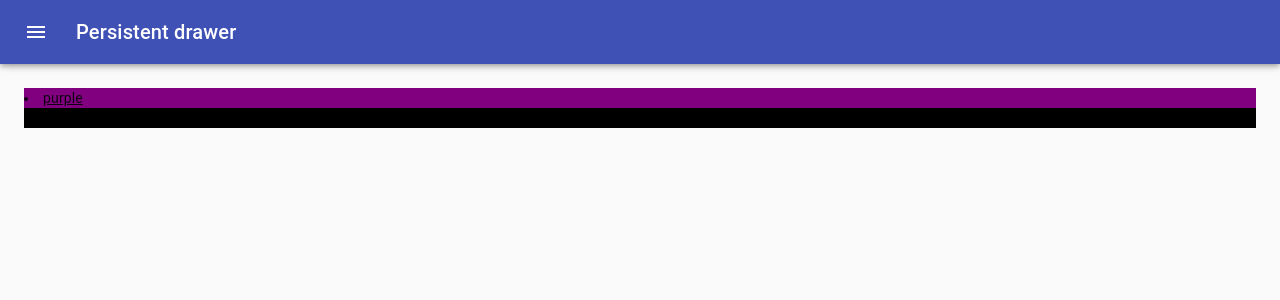
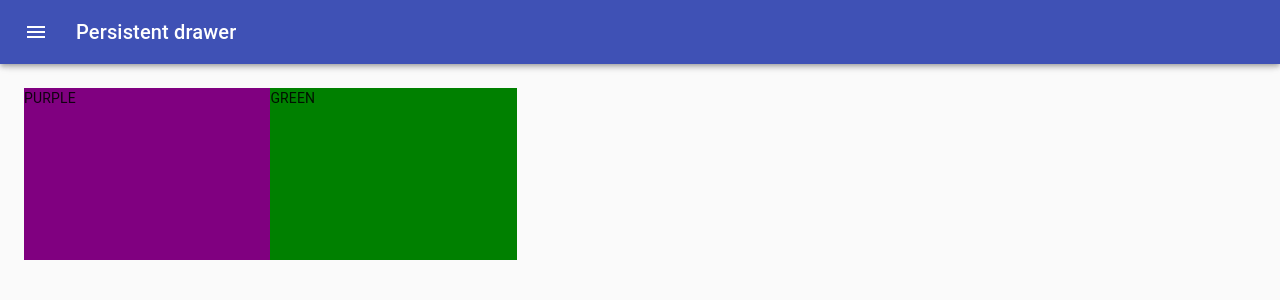
Before and after one commit to SpyrosGeo/AllTheColors, a React (Create React App) app: page /palette/new in a window 1280 px wide. Shown: the top 300 px of the page. Built offline with nearby package versions, Linux system fonts and the light colour scheme; a web font is replaced by a local one.

Commit message:
added draggablecolorbox

```diff
--- /dev/null
+++ b/src/DraggableColorBox.js
@@ -0,0 +1,31 @@
+import React from 'react'
+import { withStyles } from '@material-ui/core'
+
+const styles = {
+        root:{
+            width: '20%',
+            height:  '25%',
+            margin: '0 auto',
+            display: 'inline-block',
+            position: 'relative',
+            cursor: 'pointer',
+            textTransform: 'uppercase',
+            marginBottom: '-3.7px',
+
+    }
+}
+
+  function DraggableColorBox(props){
+      const { classes } = props;
+    return(
+        <div
+            className={classes.root}
+            style={{backgroundColor:props.color}}>
+                {props.color}
+        </div>
+    )
+
+
+}
+
+export default withStyles(styles)(DraggableColorBox);
--- a/src/NewPaletteForm.js
+++ b/src/NewPaletteForm.js
@@ -14,6 +14,7 @@
 import ChevronRightIcon from '@material-ui/icons/ChevronRight';
 import { ChromePicker } from 'react-color';
 import { Button } from '@material-ui/core';
+import DraggableColorBox from './DraggableColorBox';
 // import ListItem from '@material-ui/core/ListItem';
 // import ListItemIcon from '@material-ui/core/ListItemIcon';
 // import ListItemText from '@material-ui/core/ListItemText';
@@ -62,6 +63,7 @@
     },
     content: {
         flexGrow: 1,
+        height:"calc(100vh - 64px)",
         padding: theme.spacing(3),
         transition: theme.transitions.create('margin', {
             easing: theme.transitions.easing.sharp,
@@ -83,7 +85,7 @@
     const theme = useTheme();
     const[open, setOpen] = React.useState(false);
     const[curColor, setCurColor] = React.useState("teal");
-    const[colors, setColors] = React.useState(["purple","black"]);
+    const[colors, setColors] = React.useState(["purple","green"]);
 
     const handleDrawerOpen = () => {
         setOpen(true);
@@ -159,12 +161,10 @@
                 })}
             >
                 <div className={classes.drawerHeader} />
-               <u>
+
                 {colors.map(color =>(
-                    <li style={{backgroundColor:color}}>{color}</li>
-                    )
-                )}
-               </u>
+               <DraggableColorBox color={color} />
+               ))}
             </main>
     </div>
   );
```
